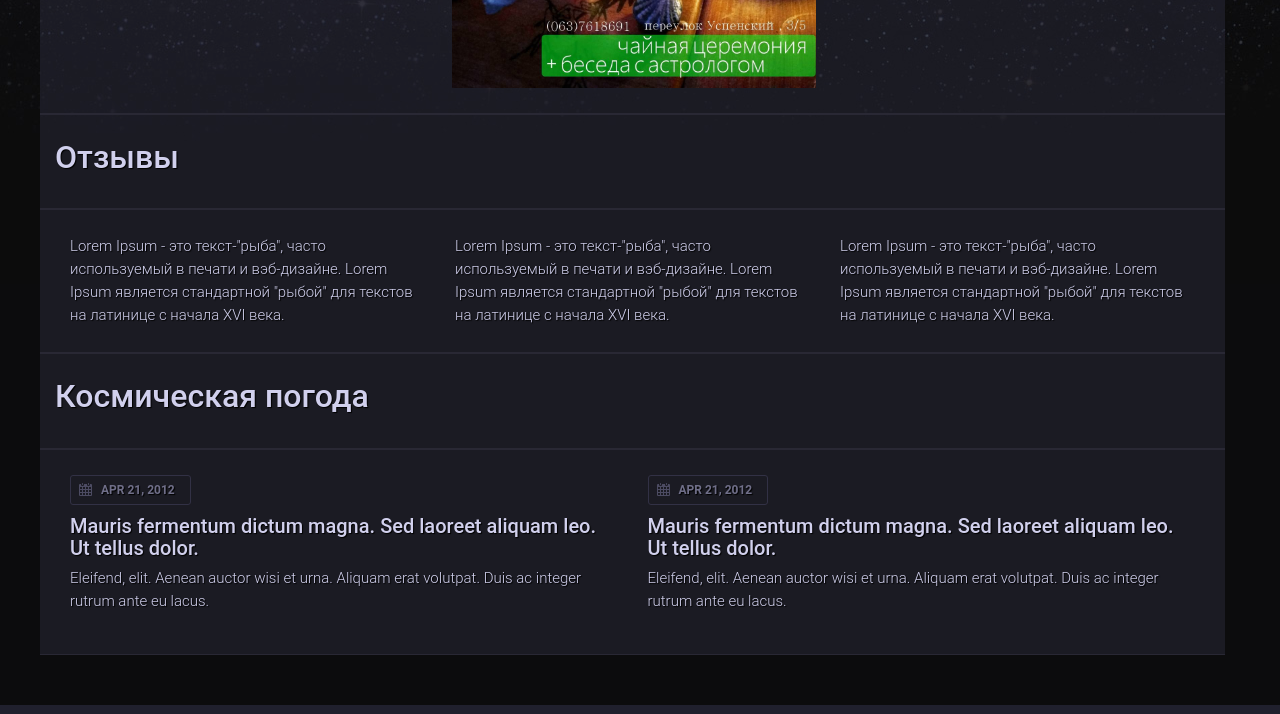
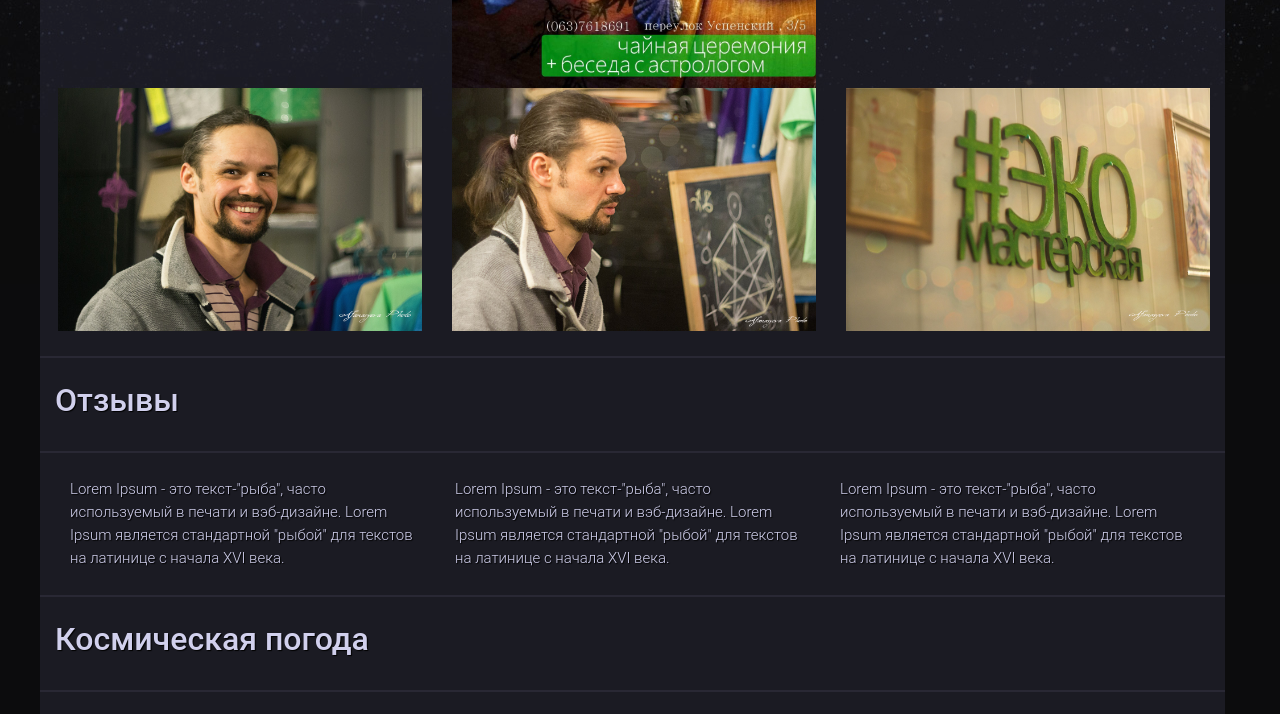
Before and after one commit to daniakerman/Sergey-Misharim, a plain HTML site: page index.html in a window 1280 px wide. Shown: the part 1227-1941 px from the top of the page. Drawn offline with Linux system fonts and the light colour scheme; a script that the page names is missing.

Commit message:
added images to gallery

```diff
--- a/index.html
+++ b/index.html
@@ -143,6 +143,7 @@
             </div>
 
             <div class="row">
+
                 <!-- Image gallery -->
                 <div class="image-gallery-wrapper">
                     <div class="row">
@@ -168,6 +169,30 @@
                             </div>
                         </div>
                     </div>
+                    <div class="row">
+                        <div class="col-md-4">
+                            <div class="thumbnail">
+                                <a href="images/img4.jpg" data-toggle="lightbox" data-gallery="gallery">
+                                    <img src="images/img4.jpg" class="img-fluid">
+                                </a>
+                            </div>
+                        </div>
+                        <div class="col-md-4">
+                            <div class="thumbnail">
+                                <a href="images/img5.jpg" data-toggle="lightbox" data-gallery="gallery">
+                                    <img src="images/img5.jpg" class="img-fluid">
+                                </a>
+                            </div>
+                        </div>
+                        <div class="col-md-4">
+                            <div class="thumbnail">
+                                <a href="images/img6.jpg" data-toggle="lightbox" data-gallery="gallery">
+                                    <img src="images/img6.jpg" class="img-fluid">
+                                </a>
+                            </div>
+                        </div>
+                    </div>
+
                 </div>
 
 
```
Also changed, not shown: images/img4.jpg (added), images/img5.jpg (added), images/img6.jpg (added).
